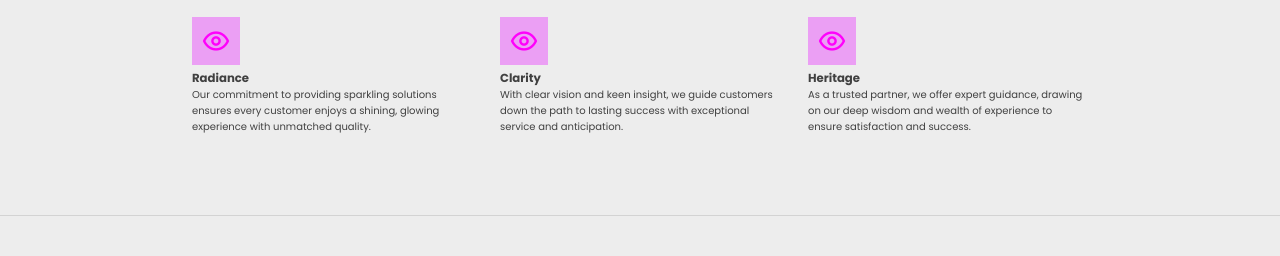
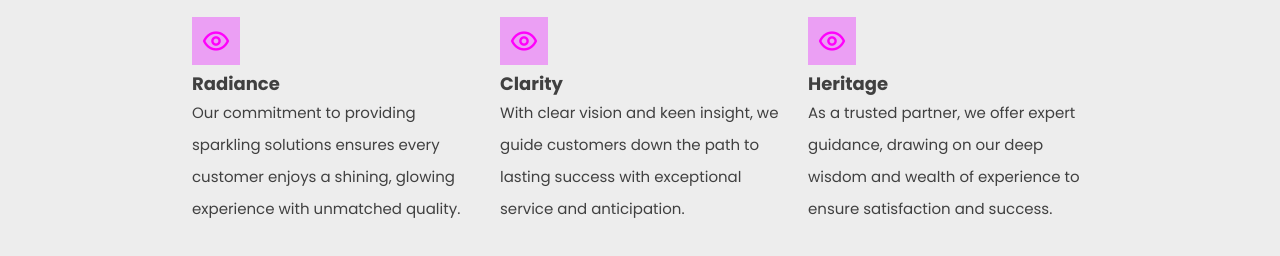
Before and after one commit to dariojularic/x-shopper-dream-e-commerce, a React (Vite) app: page / in a window 1280 px wide. Shown: the part 1832-2088 px from the top of the page. Built offline with nearby package versions, Linux system fonts and the light colour scheme; no server answers.

Commit message:
Refactor code

```diff
--- a/src/pages/Home/components/ForthSection.css
+++ b/src/pages/Home/components/ForthSection.css
@@ -11,3 +11,12 @@
   flex-direction: column;
   width: 28rem;
 }
+
+.skill-header {
+  font-size: 1.8rem;
+}
+
+.skill-detail {
+  font-size: 1.5rem;
+  line-height: 3.2rem;
+}
--- a/src/pages/Home/components/ForthSection.tsx
+++ b/src/pages/Home/components/ForthSection.tsx
@@ -21,8 +21,8 @@ function ForthSection() {
               </div>
 
               <div className="skill-container">
-                <h3>Radiance</h3>
-                <p>
+                <h3 className="skill-header">Radiance</h3>
+                <p className="skill-detail">
                   Our commitment to providing sparkling solutions ensures every
                   customer enjoys a shining, glowing experience with unmatched
                   quality.
@@ -38,8 +38,8 @@ function ForthSection() {
               </div>
 
               <div className="skill-container">
-                <h3>Clarity</h3>
-                <p>
+                <h3 className="skill-header">Clarity</h3>
+                <p className="skill-detail">
                   With clear vision and keen insight, we guide customers down
                   the path to lasting success with exceptional service and
                   anticipation.
@@ -55,8 +55,8 @@ function ForthSection() {
               </div>
 
               <div className="skill-container">
-                <h3>Heritage</h3>
-                <p>
+                <h3 className="skill-header">Heritage</h3>
+                <p className="skill-detail">
                   As a trusted partner, we offer expert guidance, drawing on our
                   deep wisdom and wealth of experience to ensure satisfaction
                   and success.
```
